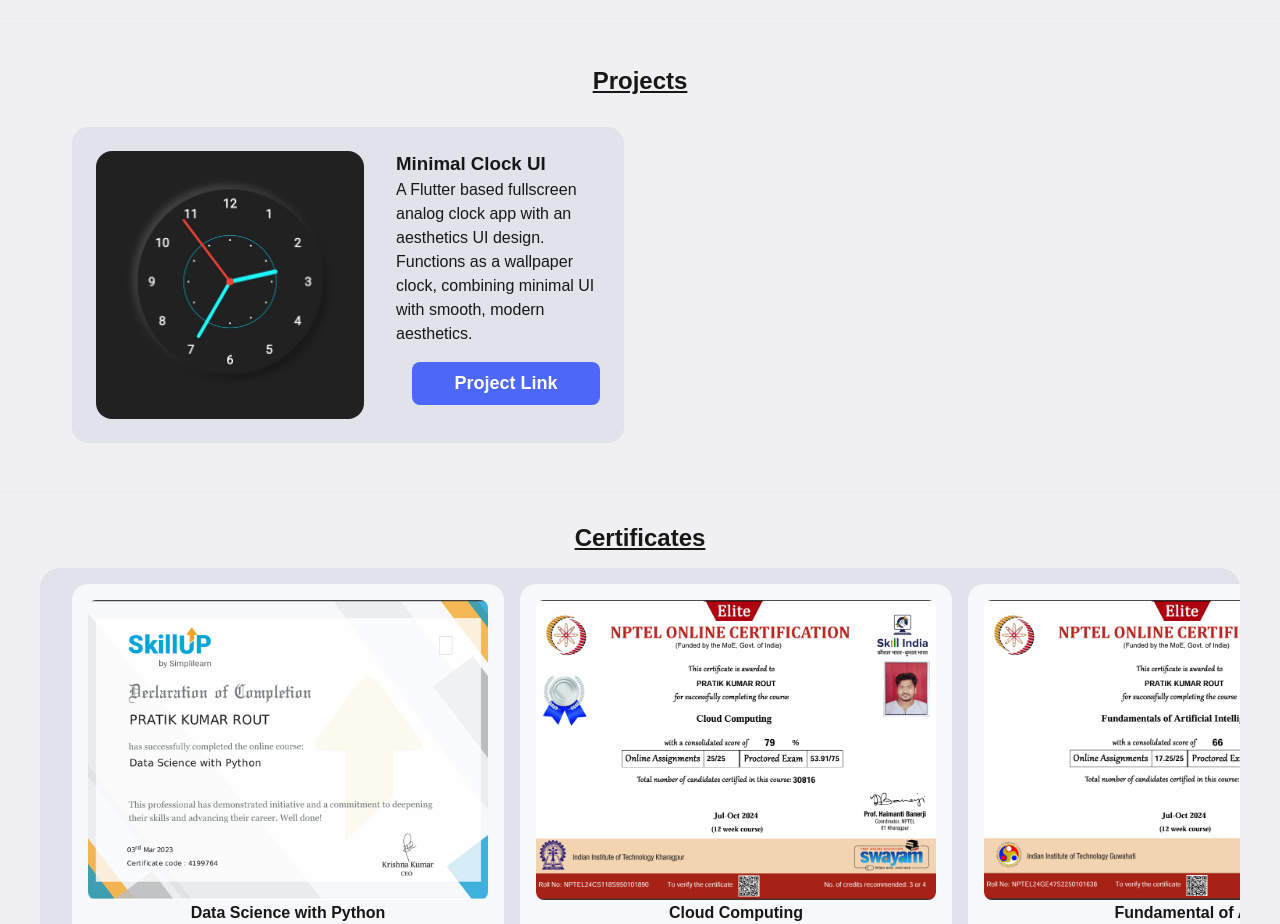
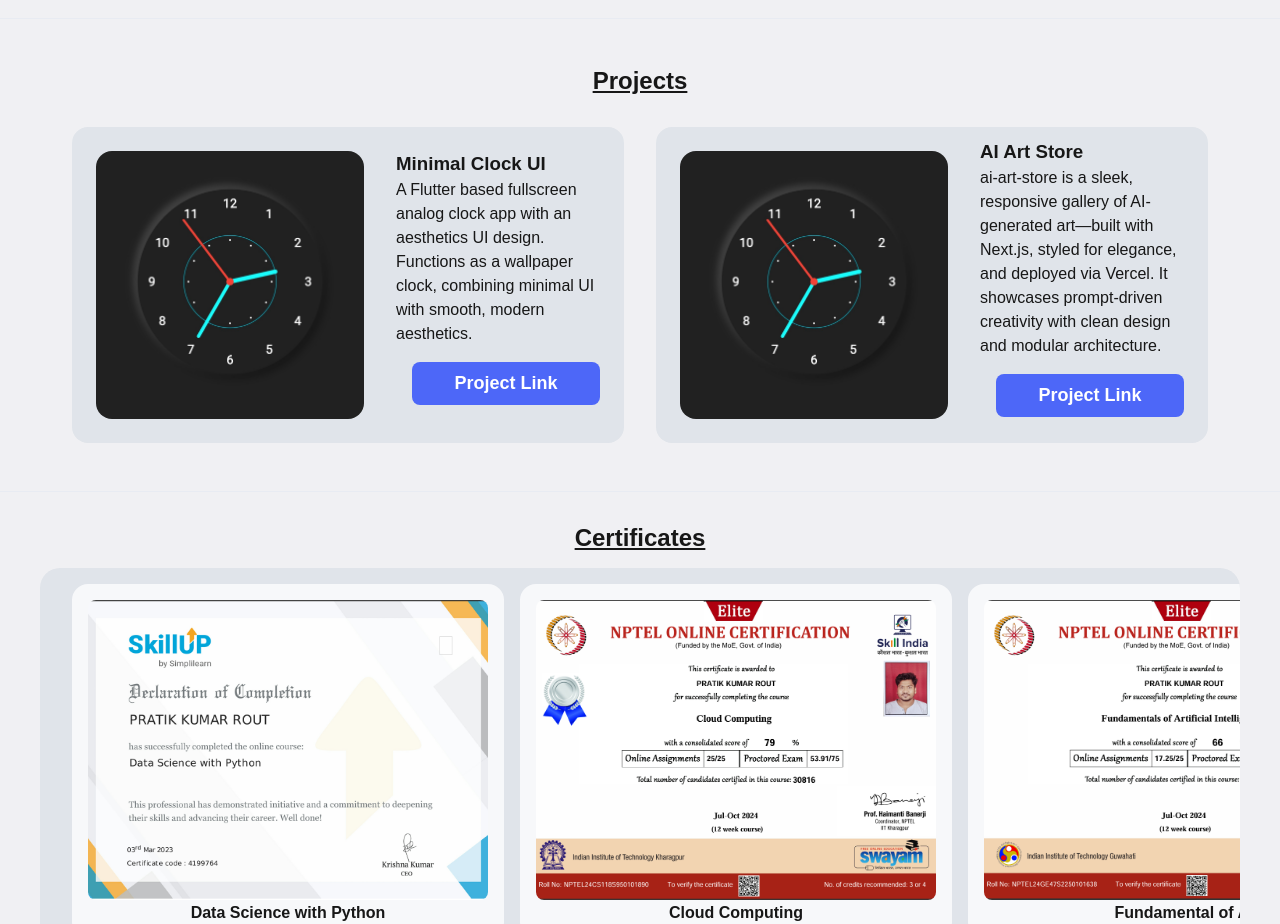
Before and after one commit to PratikKumarRout/Pratik-Kumar-Rout, a Next.js app: page / in a window 1280 px wide. Shown: the part 880-1804 px from the top of the page. Built offline with nearby package versions, Linux system fonts and the light colour scheme.

Commit message:
add project

```diff
--- a/src/app/components/Projects.js
+++ b/src/app/components/Projects.js
@@ -9,6 +9,12 @@
       url: "https://github.com/PratikKumarRout/neo-clock",
       imgUrl: "/projects/neo.jpg",
       about: "A Flutter based fullscreen analog clock app with an aesthetics UI design. Functions as a wallpaper clock, combining minimal UI with smooth, modern aesthetics."
+    },
+    {
+      label: "AI Art Store",
+      url: "https://github.com/PratikKumarRout/ai-art-store",
+      imgUrl: "/projects/neo.jpg",
+      about: "ai-art-store is a sleek, responsive gallery of AI-generated art—built with Next.js, styled for elegance, and deployed via Vercel. It showcases prompt-driven creativity with clean design and modular architecture."
     },
   ];
 
```
